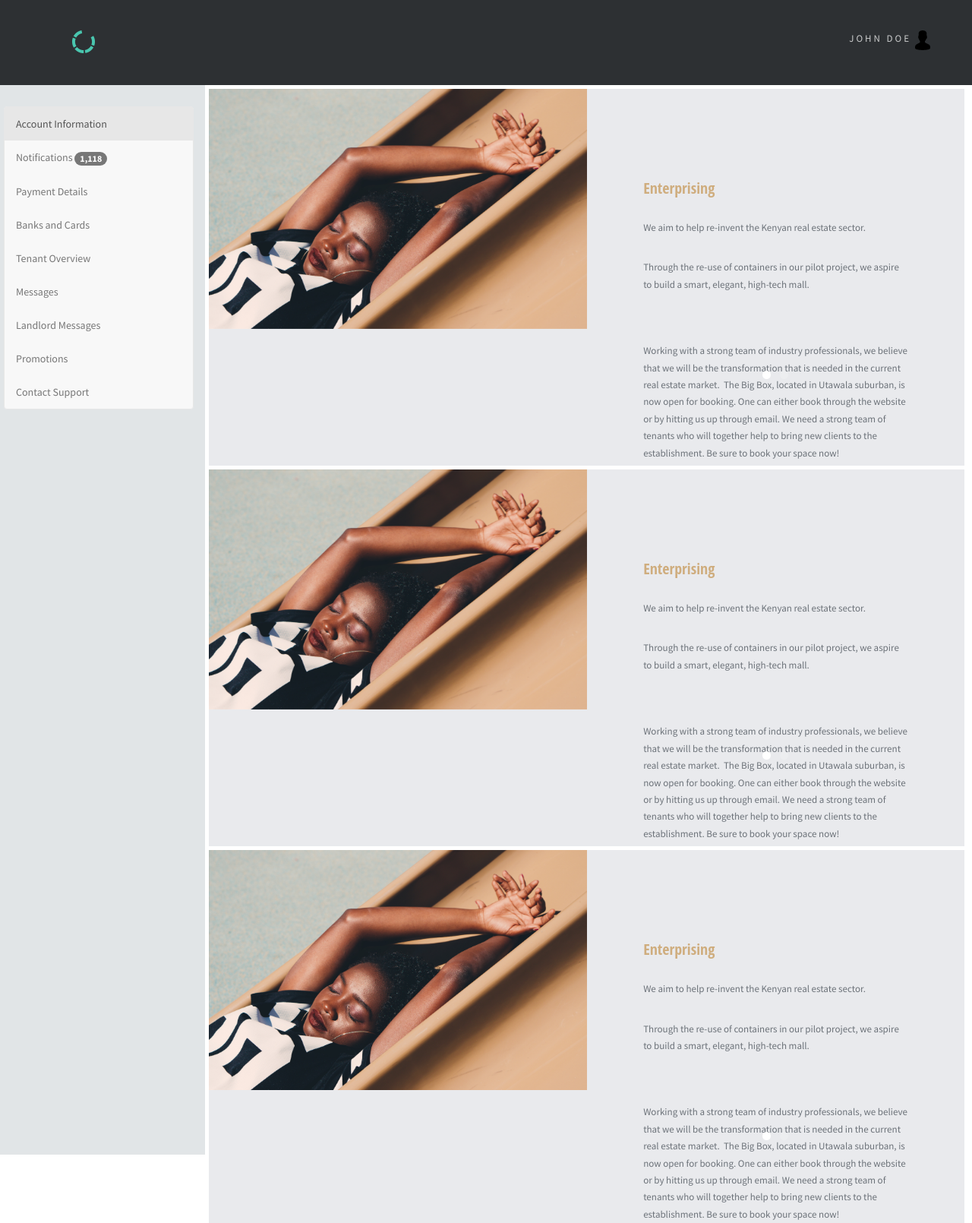
After one commit to GithinjiWanjohi/GDot5-Real-Estate-System, a PHP site: page /Agent/index.php in a window 1280 px wide. The commit adds this page. Shown: the whole page at 76% size. Run offline with PHP 8.4, Linux system fonts and the light colour scheme; some libraries are stand-ins or nearby versions.

Commit message:
UI/UX Layout

```diff
--- /dev/null
+++ b/Agent/index.php
@@ -0,0 +1,231 @@
+<!doctype html>
+<!--[if lt IE 7]>      <html class="no-js lt-ie9 lt-ie8 lt-ie7" lang=""> <![endif]-->
+<!--[if IE 7]>         <html class="no-js lt-ie9 lt-ie8" lang=""> <![endif]-->
+<!--[if IE 8]>         <html class="no-js lt-ie9" lang=""> <![endif]-->
+<!--[if gt IE 8]><!-->
+<html class="no-js" lang="">
+<!--<![endif]-->
+<head>
+    <meta charset="utf-8">
+    <meta name="description" content="">
+    <meta name="viewport" content="width=device-width, initial-scale=1">
+
+    <link rel="mask-icon" href="../logos/GDot5logo45px.svg" color="#5bbad5">
+    <link href="../logos/GDot5logo45px.svg" rel="apple-touch-icon">
+    <link rel="icon" type="image/ico" href="../logos/GDot5logo16px2.png" sizes="16*16" />
+    <title> GDot5 | Agent</title>
+
+    <link rel="stylesheet" href="../css/bootstrap.min.css">
+    <link rel="stylesheet" href="../css/flexslider.css">
+    <link rel="stylesheet" href="../css/jquery.fancybox.css">
+    <link rel="stylesheet" href="../css/main.css">
+    <link rel="stylesheet" href="../css/responsive.css">
+    <link rel="stylesheet" href="../css/animate.min.css">
+    <link rel="stylesheet" href="../css/font-icon.css">
+    <link rel="stylesheet" href="../css/menuDropdown.css">
+    <link rel="stylesheet" href="../css/leftSidebar.css">
+    <link rel="stylesheet" href="https://maxcdn.bootstrapcdn.com/font-awesome/4.4.0/css/font-awesome.min.css">
+</head>
+
+<body data-spy="scroll" data-target="#">
+<!--header navigation -->
+<header id="header">
+    <div class="header-content clearfix">
+        <nav class="navigation" role="navigation">
+            <p> John Doe</p>
+            <a><img src="../logos/icons/user26px.png"></a>
+        </nav>
+        <a class="logo" href="#"><img src="../logos/GDot5logo30px.png"></a>
+        <a href="#" class="nav-toggle">Menu<span></span></a>
+    </div>
+</header>
+<!--header navigation-->
+
+<section id="lSidebar" class="section lSidebar" >
+    <!--sidebar navigation-->
+    <div class="col-sm-3 col-md-offset-0">
+        <div class="sidebar-nav">
+            <div class="navbar navbar-default" role="navigation">
+                <div class="navbar-header">
+                    <button type="button" class="navbar-toggle" data-toggle="collapse" data-target=".sidebar-navbar-collapse">
+                        <span class="sr-only">Toggle navigation</span>
+                        <span class="icon-bar"></span>
+                        <span class="icon-bar"></span>
+                        <span class="icon-bar"></span>
+                    </button>
+                    <span class="visible-xs navbar-brand">Tenant Details</span>
+                </div>
+                <div class="navbar-collapse collapse sidebar-navbar-collapse">
+                    <ul class="nav navbar-nav">
+                        <li class="active"><a href="#">Account Information</a></li>
+                        <li><a href="#">Notifications <span class="badge">1,118</span></a></li>
+                        <li><a href="#">Payment Details</a></li>
+                        <li><a href="#">Banks and Cards</a></li>
+                        <li><a href="#">Tenant Overview</a></li>
+                        <li><a href="#">Messages</a></li>
+                        <li><a href="#">Landlord Messages</a></li>
+                        <li><a href="#">Promotions</a></li>
+                        <li><a href="#">Contact Support</a></li>
+                    </ul>
+                </div><!--/.nav-collapse -->
+            </div>
+        </div>
+    </div>
+    <!--sidebar navigation-->
+    <div class="col-sm-9">
+        <div class="row">
+            <section id="intro" class="section intro no-padding">
+                <div class="container-fluid">
+                    <div class="row no-gutter">
+                        <div class="flexslider">
+                            <ul class="slides">
+                                <li>
+                                    <div class="col-md-6">
+                                        <div class="avatar"> <img src="../WebsiteImages/hero.jpg" alt="" class="img-responsive"> </div>
+                                    </div>
+                                    <div class="col-md-6">
+                                        <blockquote>
+                                            <h2>Enterprising</h2>
+                                            <p>We aim to help re-invent the Kenyan real estate sector.</p>
+                                            <p>Through the re-use of containers in our pilot project, we aspire to build a smart, elegant, high-tech mall. </p>
+
+                                            <p>Working with a strong team of industry professionals, we believe that we will be the transformation that is needed in the current real estate market.
+
+                                                The Big Box, located in Utawala suburban, is now open for booking. One can either book through the website or by hitting us up through email. We need a strong team of tenants who will together help to bring new clients to the establishment.
+
+                                                Be sure to book your space now!</p>
+                                        </blockquote>
+                                    </div>
+                                </li>
+                                <li>
+                                    <div class="col-md-6">
+                                        <div class="avatar"> <img src="" alt="" class="img-responsive"> </div>
+                                    </div>
+                                    <div class="col-md-6">
+                                        <blockquote>
+                                            <h2>Book A Space !</h2>
+                                            <p>Its high time you grabbed yourself a piece</p>
+                                            <p>Its easy as subscribing to our mailing list</p>
+                                            <p>We've got a technical team just ready to assist you.
+                                                The space is limited and reservations are done on a first come first serve basis.
+                                                They say location is key to any business and you get no better place than The Big Box</p>
+                                            <p>Be sure not to forget to hit the subscribe button once you have finished viewing our site!</p>
+                                        </blockquote>
+                                    </div>
+                                </li>
+                            </ul>
+                        </div>
+                    </div>
+                </div>
+            </section>
+            <!-- about section -->
+        </div>
+        <div class="row">
+            <section id="intro" class="section intro no-padding">
+                <div class="container-fluid">
+                    <div class="row no-gutter">
+                        <div class="flexslider">
+                            <ul class="slides">
+                                <li>
+                                    <div class="col-md-6">
+                                        <div class="avatar"> <img src="../WebsiteImages/hero.jpg" alt="" class="img-responsive"> </div>
+                                    </div>
+                                    <div class="col-md-6">
+                                        <blockquote>
+                                            <h2>Enterprising</h2>
+                                            <p>We aim to help re-invent the Kenyan real estate sector.</p>
+                                            <p>Through the re-use of containers in our pilot project, we aspire to build a smart, elegant, high-tech mall. </p>
+
+                                            <p>Working with a strong team of industry professionals, we believe that we will be the transformation that is needed in the current real estate market.
+
+                                                The Big Box, located in Utawala suburban, is now open for booking. One can either book through the website or by hitting us up through email. We need a strong team of tenants who will together help to bring new clients to the establishment.
+
+                                                Be sure to book your space now!</p>
+                                        </blockquote>
+                                    </div>
+                                </li>
+                                <li>
+                                    <div class="col-md-6">
+                                        <div class="avatar"> <img src="" alt="" class="img-responsive"> </div>
+                                    </div>
+                                    <div class="col-md-6">
+                                        <blockquote>
+                                            <h2>Book A Space !</h2>
+                                            <p>Its high time you grabbed yourself a piece</p>
+                                            <p>Its easy as subscribing to our mailing list</p>
+                                            <p>We've got a technical team just ready to assist you.
+                                                The space is limited and reservations are done on a first come first serve basis.
+                                                They say location is key to any business and you get no better place than The Big Box</p>
+                                            <p>Be sure not to forget to hit the subscribe button once you have finished viewing our site!</p>
+                                        </blockquote>
+                                    </div>
+                                </li>
+                            </ul>
+                        </div>
+                    </div>
+                </div>
+            </section>
+            <!-- about section -->
+        </div>
+        <div class="row">
+            <section id="intro" class="section intro no-padding">
+                <div class="container-fluid">
+                    <div class="row no-gutter">
+                        <div class="flexslider">
+                            <ul class="slides">
+                                <li>
+                                    <div class="col-md-6">
+                                        <div class="avatar"> <img src="../WebsiteImages/hero.jpg" alt="" class="img-responsive"> </div>
+                                    </div>
+                                    <div class="col-md-6">
+                                        <blockquote>
+                                            <h2>Enterprising</h2>
+                                            <p>We aim to help re-invent the Kenyan real estate sector.</p>
+                                            <p>Through the re-use of containers in our pilot project, we aspire to build a smart, elegant, high-tech mall. </p>
+
+                                            <p>Working with a strong team of industry professionals, we believe that we will be the transformation that is needed in the current real estate market.
+
+                                                The Big Box, located in Utawala suburban, is now open for booking. One can either book through the website or by hitting us up through email. We need a strong team of tenants who will together help to bring new clients to the establishment.
+
+                                                Be sure to book your space now!</p>
+                                        </blockquote>
+                                    </div>
+                                </li>
+                                <li>
+                                    <div class="col-md-6">
+                                        <div class="avatar"> <img src="" alt="" class="img-responsive"> </div>
+                                    </div>
+                                    <div class="col-md-6">
+                                        <blockquote>
+                                            <h2>Book A Space !</h2>
+                                            <p>Its high time you grabbed yourself a piece</p>
+                                            <p>Its easy as subscribing to our mailing list</p>
+                                            <p>We've got a technical team just ready to assist you.
+                                                The space is limited and reservations are done on a first come first serve basis.
+                                                They say location is key to any business and you get no better place than The Big Box</p>
+                                            <p>Be sure not to forget to hit the subscribe button once you have finished viewing our site!</p>
+                                        </blockquote>
+                                    </div>
+                                </li>
+                            </ul>
+                        </div>
+                    </div>
+                </div>
+            </section>
+            <!-- about section -->
+        </div>
+    </div>
+
+    </div>
+
+</section>
+<!-- JS FILES -->
+<script src="https://ajax.googleapis.com/ajax/libs/jquery/1.11.3/jquery.min.js"></script>
+<script src="../js/bootstrap.min.js"></script>
+<script src="../js/jquery.flexslider-min.js"></script>
+<script src="../js/jquery.fancybox.pack.js"></script>
+<script src="../js/retina.min.js"></script>
+<script src="../js/modernizr.js"></script>
+<script src="../js/main.js"></script>
+</body>
+</html>
--- a/Tenant/index.php
+++ b/Tenant/index.php
@@ -57,8 +57,8 @@
                         </div>
                         <div class="navbar-collapse collapse sidebar-navbar-collapse">
                             <ul class="nav navbar-nav">
+                                <li class="active"><a href="#">Account Information</a></li>
                                 <li><a href="#">Notifications <span class="badge">1,118</span></a></li>
-                                <li class="active"><a href="#">Account Information</a></li>
                                 <li><a href="#">Payment Details</a></li>
                                 <li><a href="#">Banks and Cards</a></li>
                                 <li><a href="#">Account Reports</a></li>
@@ -99,7 +99,7 @@
                                         </li>
                                         <li>
                                             <div class="col-md-6">
-                                                <div class="avatar"> <img src="" alt="" class="img-responsive"> </div>
+                                                <div class="avatar"> <img src="../WebsiteImages/helloquence-51716.jpg" alt="" class="img-responsive"> </div>
                                             </div>
                                             <div class="col-md-6">
                                                 <blockquote>
--- a/index.php
+++ b/index.php
@@ -13,7 +13,7 @@
     <link rel="mask-icon" href="logos/GDot5logo45px.svg" color="#5bbad5">
     <link href="logos/GDot5logo45px.svg" rel="apple-touch-icon">
     <link rel="icon" type="image/ico" href="logos/GDot5logo16px2.png" sizes="16*16" />
-    <title> GDot5 | Tenant</title>
+    <title> GDot5 | Welcome</title>
 
     <link rel="stylesheet" href="css/bootstrap.min.css">
     <link rel="stylesheet" href="css/flexslider.css">
```
Also changed, not shown: Agent/landing.php (deleted, +0 -7 lines).
